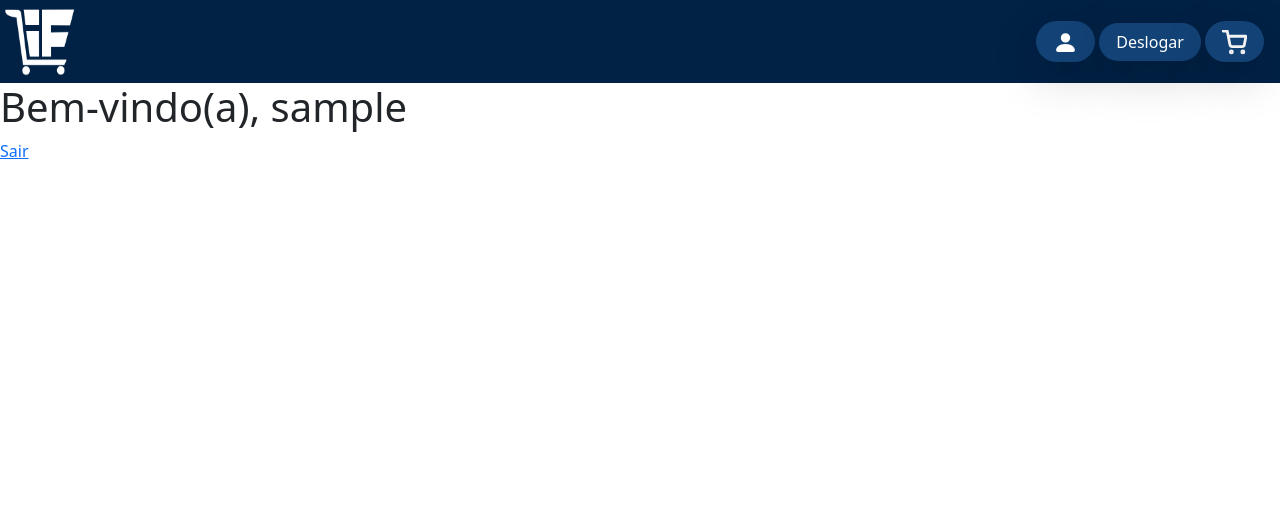
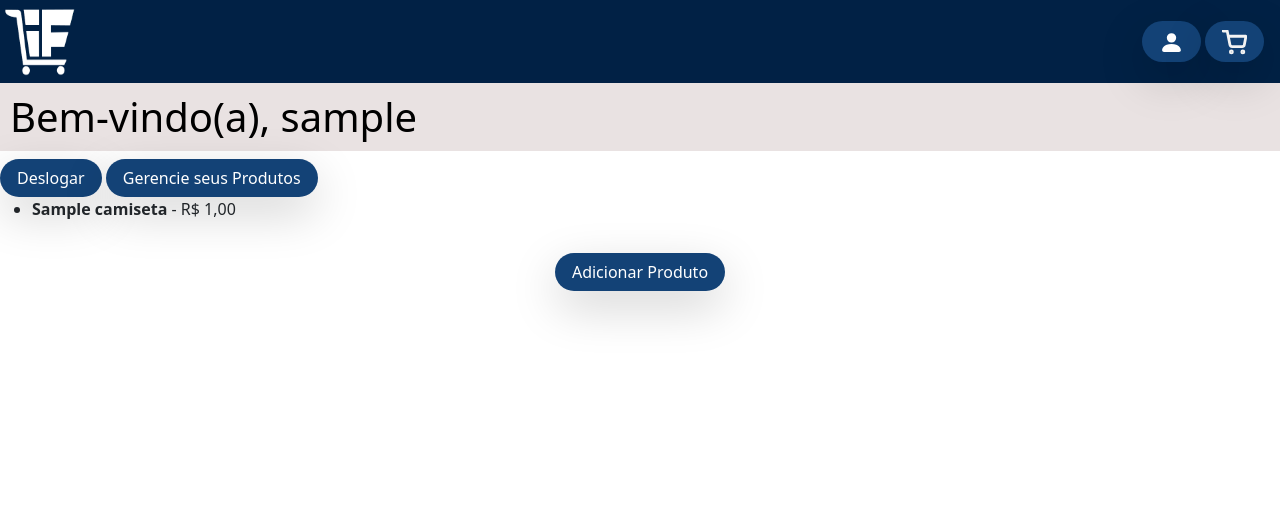
Before and after one commit to EugenioUrbano/IFSHOP, a Django app: page /perfil/ in a window 1280 px wide. Shown: the top 519 px of the page. Run offline with Django 5.2, Linux system fonts and the light colour scheme; a user stored in the database is signed in; tables that the repository leaves empty hold one stand-in row (values such as "Sample post").

Commit message:
mudaças basicas

```diff
--- a/ifshop/forms.py
+++ b/ifshop/forms.py
@@ -47,7 +47,7 @@ class CadastroUsuarioForm(UserCreationForm):
     )
     class Meta:
         model = UsuarioCustomizado
-        fields = ['username', 'email', 'telefone', 'matricula_cpf', 'curso', 'password1', 'password2']
+        fields = ['username', 'email', 'telefone', 'matricula_cpf', 'curso', 'password1', 'password2' ]
 
 class LoginUsuarioForm(AuthenticationForm):
     username = forms.EmailField(
--- a/ifshop/models.py
+++ b/ifshop/models.py
@@ -15,10 +15,7 @@ class UsuarioCustomizado(AbstractUser):
     matricula_cpf = models.CharField(max_length=15, blank=False, null=True, unique=True)
     curso = models.CharField(max_length=50, blank=False, null=True)
     vendedor = models.BooleanField(default=False)
-    username = models.CharField(max_length=50, unique=False)
 
-    USERNAME_FIELD = 'email'
-    REQUIRED_FIELDS = []
 
     def __str__(self):
         return self.email
@@ -69,7 +66,7 @@ class Camiseta(models.Model):
     cursos = models.CharField(max_length=50)
     imagem = models.ImageField(blank=False)
     estilos = models.CharField(max_length=50, default="" )
-    usuario = models.ForeignKey(settings.AUTH_USER_MODEL, null=True, on_delete=models.CASCADE, related_name="camisetas")
+    vendedor = models.ForeignKey(settings.AUTH_USER_MODEL, null=True, on_delete=models.CASCADE, related_name="camisetas")
 
     def __str__(self):
         return self.titulo
--- a/ifshop/templates/base.html
+++ b/ifshop/templates/base.html
@@ -25,7 +25,6 @@
           <button type="button" class="btn botoes shadow-lg rounded-pill px-3"><a href="{% url 'perfil' %}" class="nav-link"><svg xmlns="http://www.w3.org/2000/svg" width="25" height="25" fill="currentColor" class="bi bi-person-fill" viewBox="0 0 16 16">
             <path d="M3 14s-1 0-1-1 1-4 6-4 6 3 6 4-1 1-1 1zm5-6a3 3 0 1 0 0-6 3 3 0 0 0 0 6"/>
           </svg></a></button>
-          <button type="button" class="btn botoes shadow-lg rounded-pill px-3"><a href="{% url 'logout' %}" class="nav-link">Deslogar</a></button>
           {% else %}
           <button type="button" class="btn botoes shadow-lg rounded-pill px-3"><a href="{% url 'login' %}" class="nav-link">Login</a></button>
           <button type="button" class="btn botoes shadow-lg rounded-pill px-3"><a href="{% url 'cadastro' %}" class="nav-link">Cadastro</a></button>
--- a/ifshop/templates/index.html
+++ b/ifshop/templates/index.html
@@ -44,9 +44,7 @@
 
 
 {% block content %}
-<div class="pricing-header p-3 pb-md-4 mx-auto text-center">
-    <button type="button" class="btn botoes shadow-lg rounded-pill px-3"><a href="{% url 'adicionar_pro' %}" class="nav-link">Adicionar Produto(teste)</a></button>
-</div>
+
 {% if camisetas %}
 <div class="album py-5 ">
     <div class="container">
--- a/ifshop/templates/perfil.html
+++ b/ifshop/templates/perfil.html
@@ -4,6 +4,19 @@
 {% block filtro%} {% endblock %}
 
 {% block content %}
-<h1>Bem-vindo(a), {{ request.user.username }}</h1>
-<a href="{% url 'logout' %}">Sair</a>
+<h1 style="background-color: #E9E2E2; color: black; padding: 10px;">Bem-vindo(a), {{ request.user.username }}</h1>
+<button type="button" class="btn botoes shadow-lg rounded-pill px-3"><a href="{% url 'logout' %}" class="nav-link">Deslogar</a></button>
+<button type="button" class="btn botoes shadow-lg rounded-pill px-3"><a href="{% url 'gerenciar_pro' %}" class="nav-link">Gerencie seus Produtos</a></button>
+<ul>
+    {% for camiseta in camisetas %}
+        <li>
+            <strong>{{ camiseta.titulo }}</strong> - R$ {{ camiseta.preco }}
+        </li>
+    {% empty %}
+        <p>Você ainda não adicionou nenhuma camiseta.</p>
+    {% endfor %}
+</ul>
+<div class="pricing-header p-3 pb-md-4 mx-auto text-center">
+    <button type="button" class="btn botoes shadow-lg rounded-pill px-3"><a href="{% url 'adicionar_pro' %}" class="nav-link">Adicionar Produto</a></button>
+</div>
 {% endblock %}
--- a/ifshop/views.py
+++ b/ifshop/views.py
@@ -48,7 +48,11 @@ def logout_usuario(request):
 
 @login_required
 def perfil(request):
-    return render(request, "perfil.html")
+    if request.user.is_authenticated:
+        camisetas = Camiseta.objects.filter(vendedor=request.user)  # Filtra as camisetas pelo usuário logado
+    else:
+        camisetas = []
+    return render(request, "perfil.html", {'camisetas': camisetas})
 
 ####################################################################################################
 
@@ -113,8 +117,6 @@ def adicionar_pro(request):
             return redirect('index')
         else:
             print(form.errors)
-
-
     else:
         form = CamisetaForm()
     return render(request, 'adicionar_pro.html', {'form': form})
```
Also changed, not shown: ifshop/migrations/0001_initial.py, ifshop/migrations/0002_alter_usuariocustomizado_username.py (deleted), ifshop/migrations/0002_rename_usuario_camiseta_vendedor.py (added), ifshop/migrations/0003_alter_usuariocustomizado_username.py (deleted), ifshop/migrations/0004_alter_usuariocustomizado_username.py (deleted).
